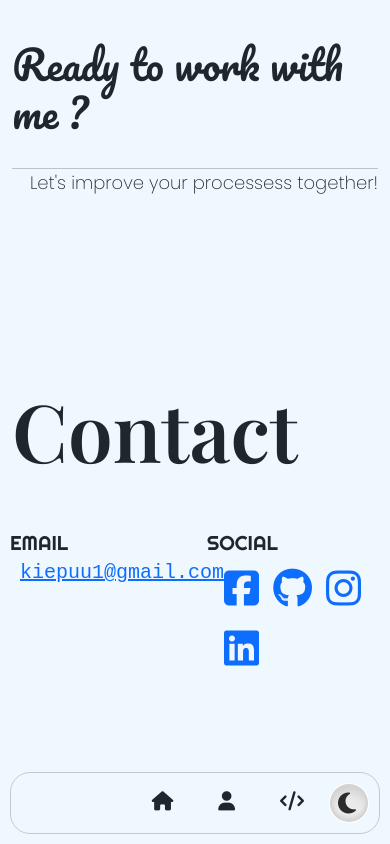
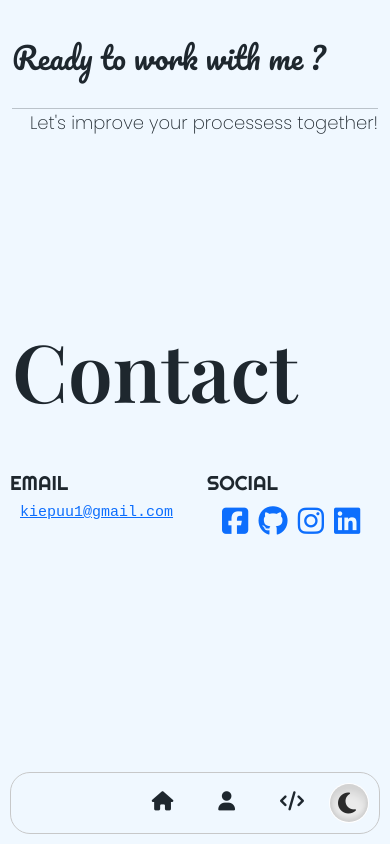
Before and after one commit to May-Hlyan-Moe/mayhlyan, a plain HTML site: page contact.html in a window 390 px wide. Drawn offline with nearby package versions, Linux system fonts and the light colour scheme.

Commit message:
update responsive

```diff
--- a/contact.html
+++ b/contact.html
@@ -185,6 +185,21 @@
             }
         }
 
+        @media(max-width:576px) {
+            .email {
+                font-size: 15px;
+            }
+
+            .i-in-contact {
+                font-size: 30px;
+                padding: 3px;
+            }
+
+            h1 {
+                font-size: 30px;
+            }
+        }
+
     </style>
 </head>
 <body onload="onload()">
@@ -208,11 +223,11 @@
             </div>
             <div class="col-lg-8 bottom-two">
                 <div class="row">
-                    <div class="col-6">
+                    <div class="col">
                         <span class="title">EMAIL</span><br>
                         <a href="mailto:kiepuu1@gmail.com " class="email" >kiepuu1@gmail.com</a>
                     </div>
-                    <div class="col-6">
+                    <div class="col">
                         <span class="title">SOCIAL</span><br>
                         <div class="container">
                             <a href="https://www.facebook.com/profile.php?id=100068449933610&mibextid=LQQJ4d" class="i-in-contact"><i class="fa-brands fa-square-facebook i-in-home"></i></a>
```
Also changed, not shown: home.html (+6 -0 lines), work.html (+12 -1 lines).
